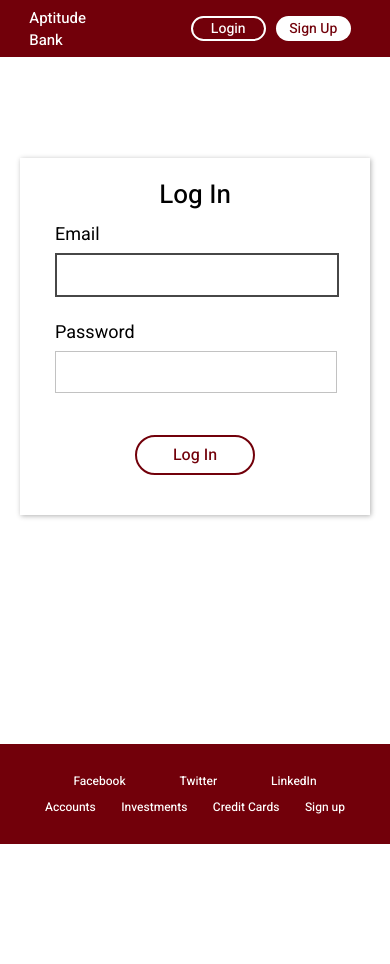
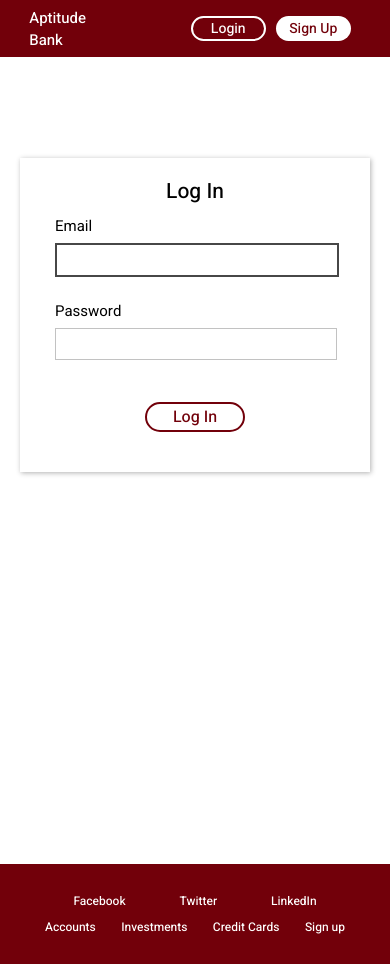
Before and after one commit to kev-ly32/aptitude-bank, a React (Create React App) app in the folder client/: page /login in a window 390 px wide. Before the commit the page ends 844 px from the top, so only its background shows below. Built offline with nearby package versions, Linux system fonts and the light colour scheme.

Commit message:
updated media queries for forms

```diff
--- a/client/src/public/stylesheets/Forms.css
+++ b/client/src/public/stylesheets/Forms.css
@@ -160,6 +160,36 @@ option {
   .auth-form {
     width: 350px;
   }
+  .form-header {
+    font-size: 21px;
+  }
+  label {
+    font-size: 15px;
+  }
+  .form-input {
+    height: 30px;
+    font-size: 13px;
+  }
+  .form-email {
+    width: 60%;
+  }
+  .form-sin {
+    width: 36%;
+  }
+  .auth-submit {
+    width: 100px;
+    height: 30px;
+  }
+  #account,
+  #account1,
+  #account2 {
+    font-size: 12px;
+  }
+}
+@media screen and (max-height: 900px) {
+  .App {
+    padding-bottom: 120px;
+  }
 }
 /* @media screen and (max-width: 430px) {
   .auth-form {
```
